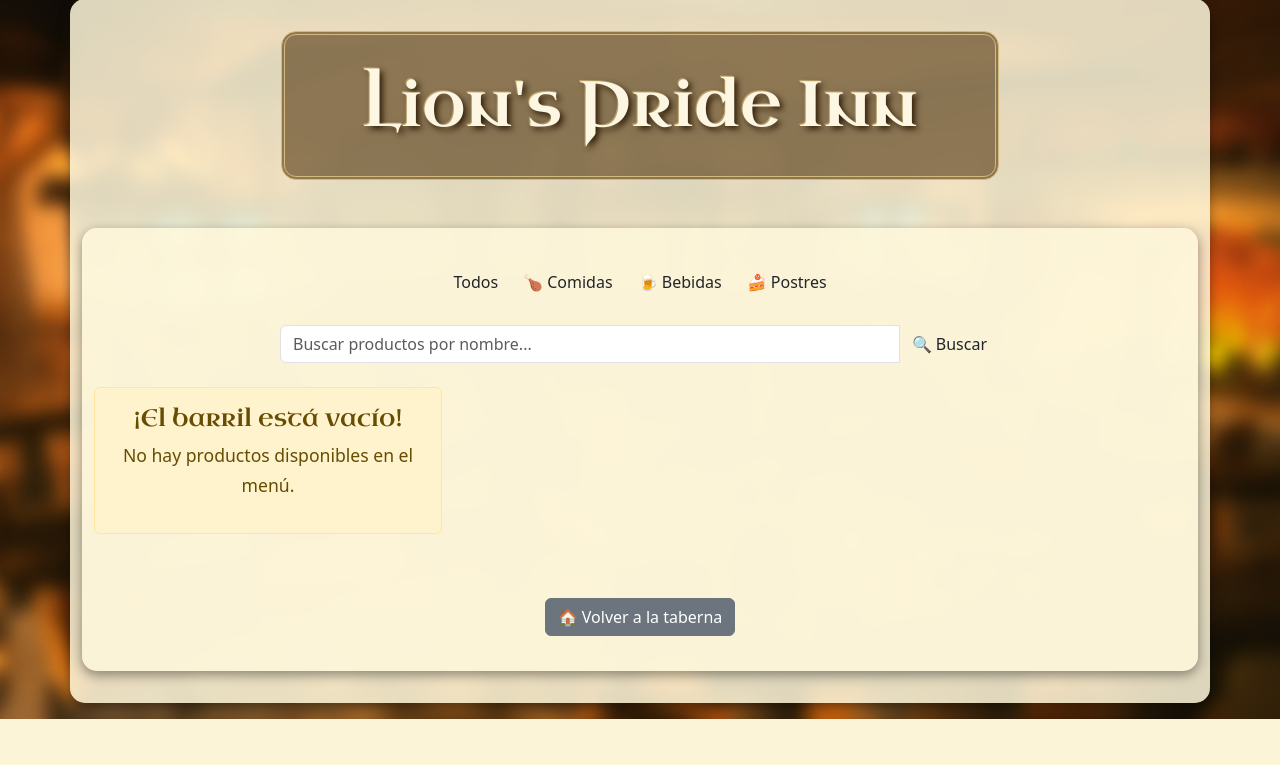
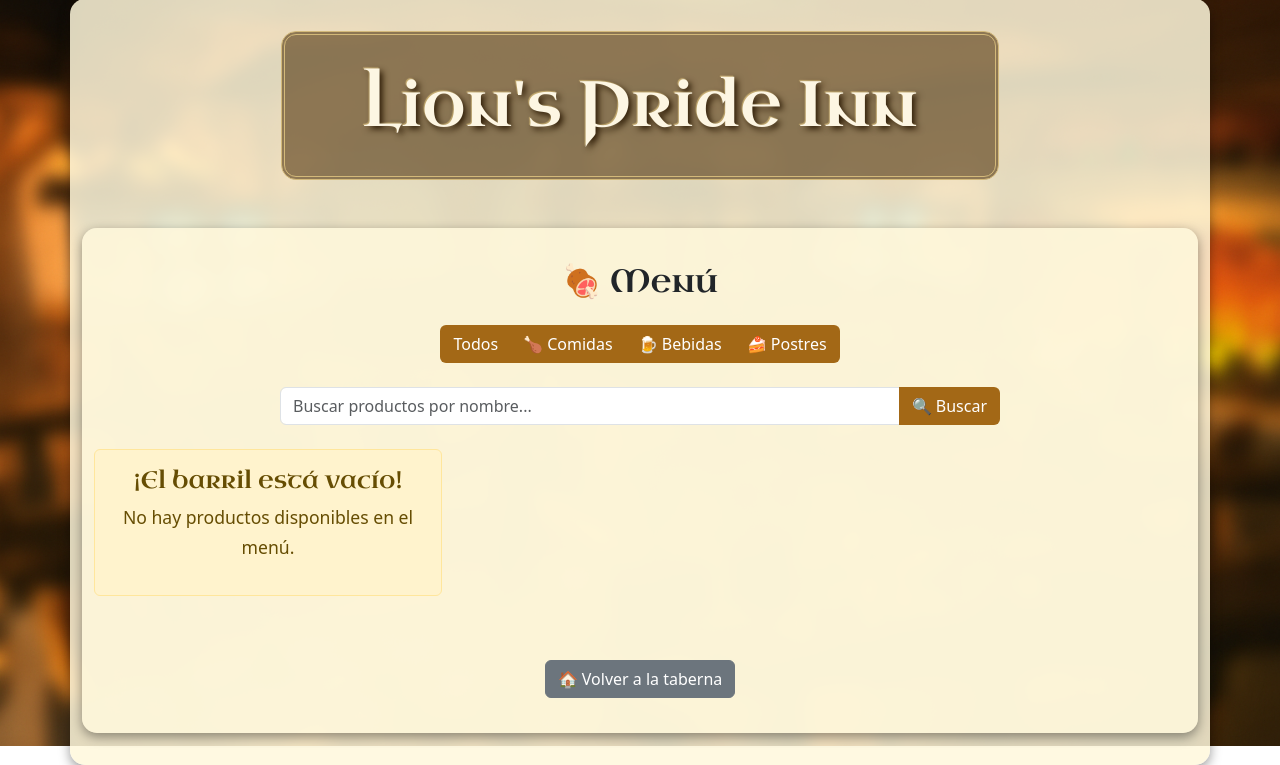
Before and after one commit to AyelenSamarra/ProyectoFinalPython-Samarra, a Django app: page /productos/ in a window 1280 px wide. Shown: the part 81-846 px from the top of the page. Before the commit the page ends 800 px from the top, so only its background shows below. Run offline with Django 5.2, Linux system fonts and the light colour scheme; data that the repository does not hold is empty; some web fonts are replaced.

Commit message:
por que sigo encontrando cosas que arreglar?

```diff
--- a/Taberna/static/Taberna/style.css
+++ b/Taberna/static/Taberna/style.css
@@ -154,7 +154,7 @@ main {
     font-size: 1.1em;
 }
 
-h2, h3, h4 {
+h1, h2, h3, h4 {
     font-family: 'Cinzel', serif;
     color: #4e3311;
 }
@@ -213,3 +213,8 @@ header h1, h2, h3, h4 {
     background-color: #50350e !important;
     color: #fdf6e3;
 }
+
+.btn-taberna {
+    background-color: #a36816 !important;
+    color: #fdf6e3;
+}
--- a/Taberna/templates/Taberna/crear_comentario.html
+++ b/Taberna/templates/Taberna/crear_comentario.html
@@ -16,8 +16,8 @@
             <textarea class="form-control" id="mensaje" name="mensaje" rows="5" required></textarea>
         </div>
 
-        <button type="submit" class="btn btn-primary">Enviar Comentario</button>
-        <a href="{% url 'Taberna:comentarios' %}" class="btn btn-secondary">Cancelar</a>
+        <button type="submit" class="btn btn-success">Enviar Comentario</button>
+        <a href="{% url 'Taberna:comentarios' %}" class="btn btn-danger">Cancelar</a>
     </form>
 </div>
 {% endblock %}
--- a/Taberna/templates/Taberna/editar_perfil.html
+++ b/Taberna/templates/Taberna/editar_perfil.html
@@ -1,11 +1,11 @@
 {% extends "Taberna/base.html" %}
 
-{% block title %}
-<h2 class="mb-4">✏️ Cambio de identidad, ¿eh?</h2>
-{% endblock %}
+{% block title %}Editar Perfil{% endblock  %}
 
 {% block content %}
+
 <div class="container mt-5">
+    <h2 class="text-center mb-4">✏️ Cambio de identidad, ¿eh?</h2>
     <form method="post" class="bg-taberna text-white p-4 rounded shadow w-50 mx-auto" style="max-width: 500px;">
         {% csrf_token %}
         {% for field in form %}
--- a/Taberna/templates/Taberna/password_cambio.html
+++ b/Taberna/templates/Taberna/password_cambio.html
@@ -1,9 +1,10 @@
 {% extends 'Taberna/base.html' %}
 
-{% block title %}<h2 class="mb-4">🔐 ¿Cambio de contraseña, viajero?</h2>{% endblock %}
+{% block title %}Cambiar Contraseña{% endblock %}
 
 {% block content %}
 <div class="container mt-5">
+  <h2 class="mb-4">🔐 ¿Cambio de contraseña, viajero?</h2>
   <form method="post" class="mx-auto" style="max-width: 500px;">
     {% csrf_token %}
     {% for field in form %}
--- a/Taberna/templates/Taberna/password_exito.html
+++ b/Taberna/templates/Taberna/password_exito.html
@@ -1,11 +1,12 @@
 {% extends 'Taberna/base.html' %}
 
 {% block title %}
-  <h2 class="text-center text-success mt-5">✅ ¡Contraseña modificada con éxito!</h2>
+¡Contraseña modificada con éxito!
 {% endblock %}
 
 {% block content %}
 <div class="container text-center mt-4">
+  <h2 class="text-center text-success mt-5">✅ ¡Contraseña modificada con éxito!</h2>
   <p class="lead">Tu contraseña ha sido actualizada. Que los vientos de Azeroth te acompañen, aventurero.</p>
   <a href="{% url 'Taberna:home' %}" class="btn btn-secondary mt-3">🏠 Volver al Inicio</a>
 </div>
--- a/Taberna/templates/Taberna/productos.html
+++ b/Taberna/templates/Taberna/productos.html
@@ -5,15 +5,15 @@
 
 {% block content %}
 <div class="container mt-5">
-    <!-- <h2 class="mb-4 text-center" style="font-family: 'Uncial Antiqua', cursive;">🍖 Menú</h2>-->
+    <h2 class="mb-4 text-center">🍖 Menú</h2>
 
     <!-- Filtros por categoría -->
     <div class="text-center mb-4">
         <div class="btn-group" role="group">
-            <a href="?categoria=todos" class="btn btn-taberna">Todos</a>
-            <a href="?categoria=comida" class="btn btn-taberna">🍗 Comidas</a>
-            <a href="?categoria=bebida" class="btn btn-taberna">🍺 Bebidas</a>
-            <a href="?categoria=postre" class="btn btn-taberna">🍰 Postres</a>
+            <a href="?categoria=todos" class="btn btn-taberna text-white">Todos</a>
+            <a href="?categoria=comida" class="btn btn-taberna text-white">🍗 Comidas</a>
+            <a href="?categoria=bebida" class="btn btn-taberna text-white">🍺 Bebidas</a>
+            <a href="?categoria=postre" class="btn btn-taberna text-white">🍰 Postres</a>
         </div>
     </div>
 
@@ -26,7 +26,7 @@
                        name="busqueda"
                        placeholder="Buscar productos por nombre..."
                        value="{{ request.GET.busqueda }}">
-                <button class="btn btn-taberna" type="submit">
+                <button class="btn btn-taberna text-white" type="submit">
                     🔍 Buscar
                 </button>
                 {% if request.GET.busqueda %}
```
Also changed, not shown: Taberna/templates/Taberna/perfil.html (+2 -7 lines).
